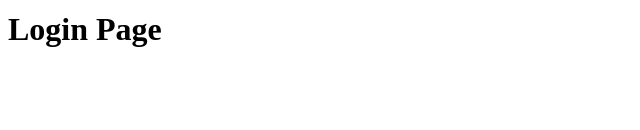
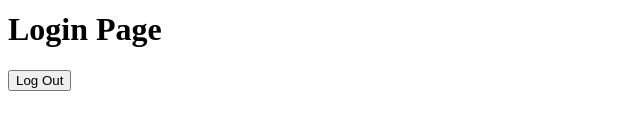
Before and after one commit to khan188993/React-Practice-all, a React (Create React App) app: page /login in a window 1280 px wide. Shown: the part 216-346 px from the top of the page, without its empty margins (0-640 px from the left). Built offline with nearby package versions, Linux system fonts and the light colour scheme.

Commit message:
5-log out with message,useLocation,useNavigator,

```diff
--- a/src/components/pages/Login.js
+++ b/src/components/pages/Login.js
@@ -1,16 +1,23 @@
-import React from 'react'
-import { useLocation } from 'react-router-dom'
+import React from "react";
+import { useLocation, useNavigate } from "react-router-dom";
 
 const Login = () => {
   // console.log(useLocation());
   const Location = useLocation();
+  const Navigate = useNavigate();
+  const data = {
+      name:"arfan khan"
+  }
   return (
     <>
       <h1>Login Page</h1>
+      <button onClick={() => {
+          Navigate('/logout',{state:data}) //button click e navitor
+      }}>Log Out</button>
       {/* <h1>{Location.state && Location.state.st}</h1> */}
       {Location.state && <h2>{Location.state.st}</h2>}
     </>
-    )
-}
+  );
+};
 
-export default Login
+export default Login;
--- a/src/components/pages/Logout.js
+++ b/src/components/pages/Logout.js
@@ -1,9 +1,13 @@
 import React from 'react'
+import { useLocation } from 'react-router-dom'
 
 const Logout = () => {
+    // console.log(useLocation());
+    const Location = useLocation();
     return (
         <>
          <h1>Logout Page</h1>
+         {Location.state && <h1>{Location.state.name}</h1>}
         </>
     )
 }
```
Lines whose indentation alone changed are shown as unchanged.
